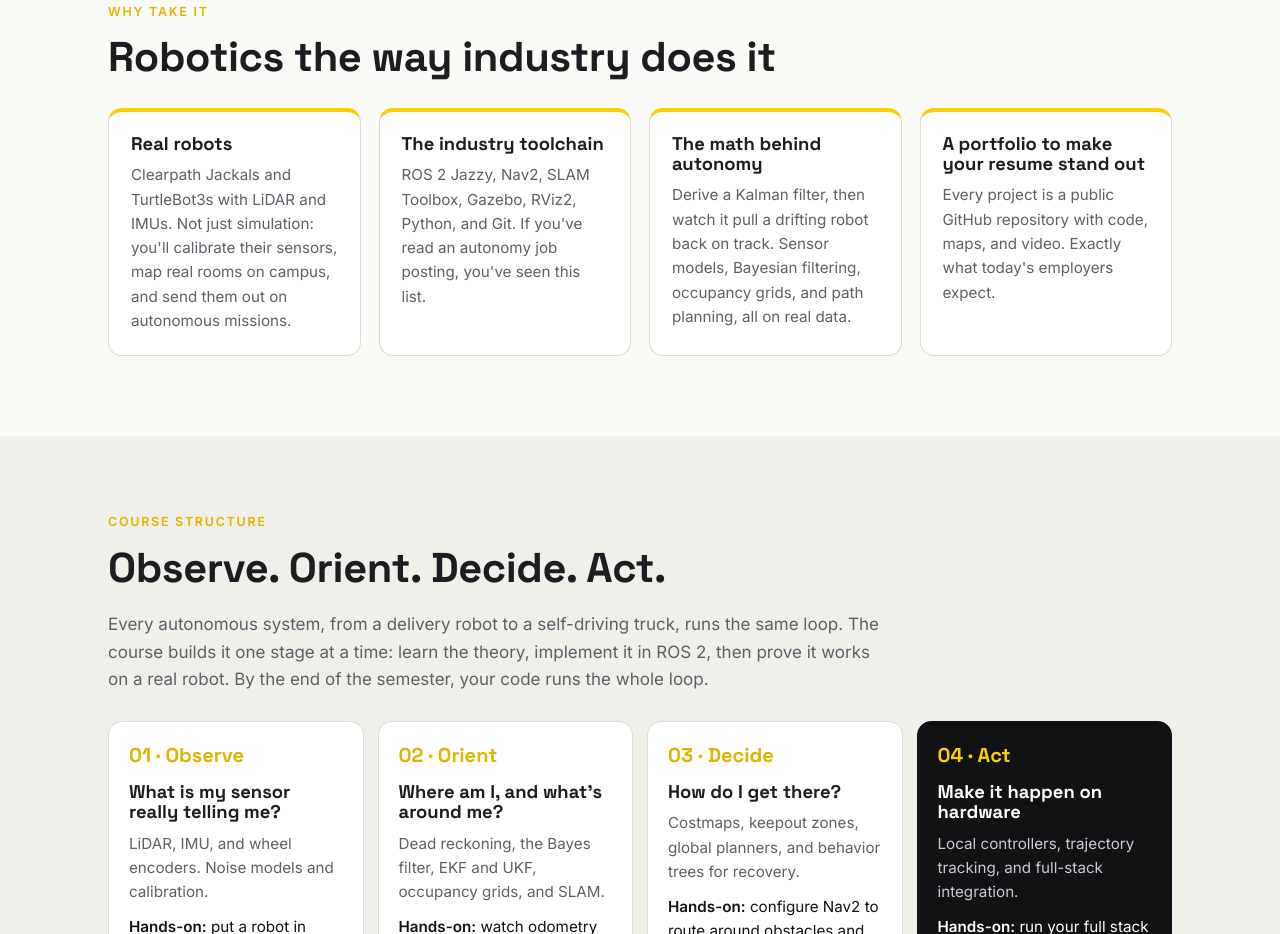
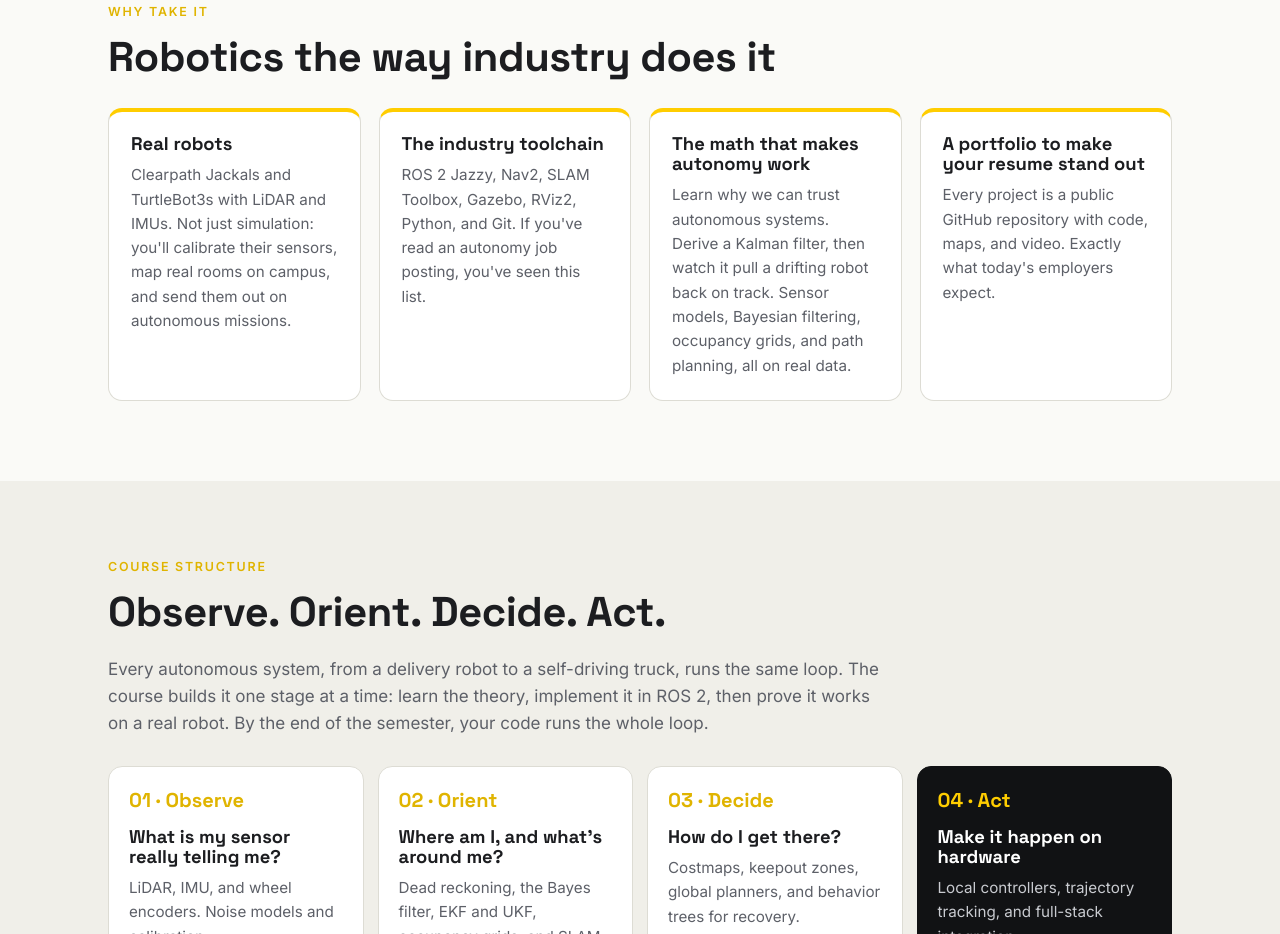
Before and after one commit to Robust-Autonomous-Systems-Laboratory/ee5531, a plain HTML site: page index.html in a window 1280 px wide. Shown: the part 1040-1974 px from the top of the page. Drawn offline with Linux system fonts and the light colour scheme.

Commit message:
Reframe math card: "The math that makes autonomy work"
Co-Authored-By: Claude Opus 5.5 <noreply@anthropic.com>
Claude-Session: https://claude.ai/code/session_01B73iyf7nz2WAAxfmECAzii

```diff
--- a/index.html
+++ b/index.html
@@ -84,8 +84,8 @@
           <p>ROS 2 Jazzy, Nav2, SLAM Toolbox, Gazebo, RViz2, Python, and Git. If you've read an autonomy job posting, you've seen this list.</p>
         </article>
         <article class="card">
-          <h3>The math behind autonomy</h3>
-          <p>Derive a Kalman filter, then watch it pull a drifting robot back on track. Sensor models, Bayesian filtering, occupancy grids, and path planning, all on real data.</p>
+          <h3>The math that makes autonomy work</h3>
+          <p>Learn why we can trust autonomous systems. Derive a Kalman filter, then watch it pull a drifting robot back on track. Sensor models, Bayesian filtering, occupancy grids, and path planning, all on real data.</p>
         </article>
         <article class="card">
           <h3>A portfolio to make your resume stand out</h3>
```
Also changed, not shown: flyer/flyer.html (+2 -2 lines), flyer/flyer_preview.png, 3 other files.
